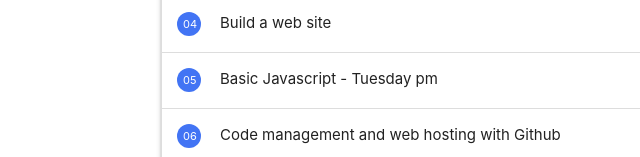
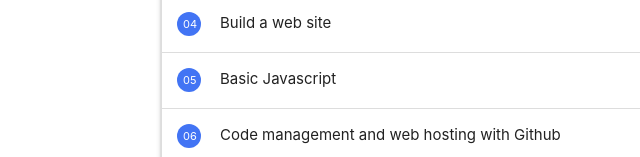
Before and after one commit to mdjhoel/website, a plain HTML site: page horizons19/index.html in a window 1280 px wide. Shown: the part 643-800 px from the top of the page, 31-671 px from the left. Drawn offline with nearby package versions, Linux system fonts and the light colour scheme.

Commit message:
fixed <li> bug

```diff
--- a/horizons19/index.html
+++ b/horizons19/index.html
@@ -234,7 +234,7 @@
                           <circle cx="12" cy="12" r="12" fill="#4274f4" stroke-width="0"/>
                           <text font-size="11" y="16" x="6" fill="white">05</text>
                         </svg>
-                      <span style="padding-left: 18px;">Basic Javascript - Tuesday pm</span>
+                      <span style="padding-left: 18px;">Basic Javascript</span>
                     </div>
 
                     <div class="collapsible-body">
@@ -388,6 +388,7 @@
                       <span style="padding-left: 18px;">Website work period</span>
                     </div>
                 </li>
+                <li>
                     <div class="collapsible-header">
                       <svg width="25" height="25" xmlns="http://www.w3.org/2000/svg">
                           <circle cx="12" cy="12" r="12" fill="#4274f4" stroke-width="0"/>
@@ -416,6 +417,7 @@
                       <p><img src="https://img.rasset.ie/00119993-800.jpg" width="500px"></p>
 
                     </div>
+                </li>
             </ul>
         </div>
     </body>
```
